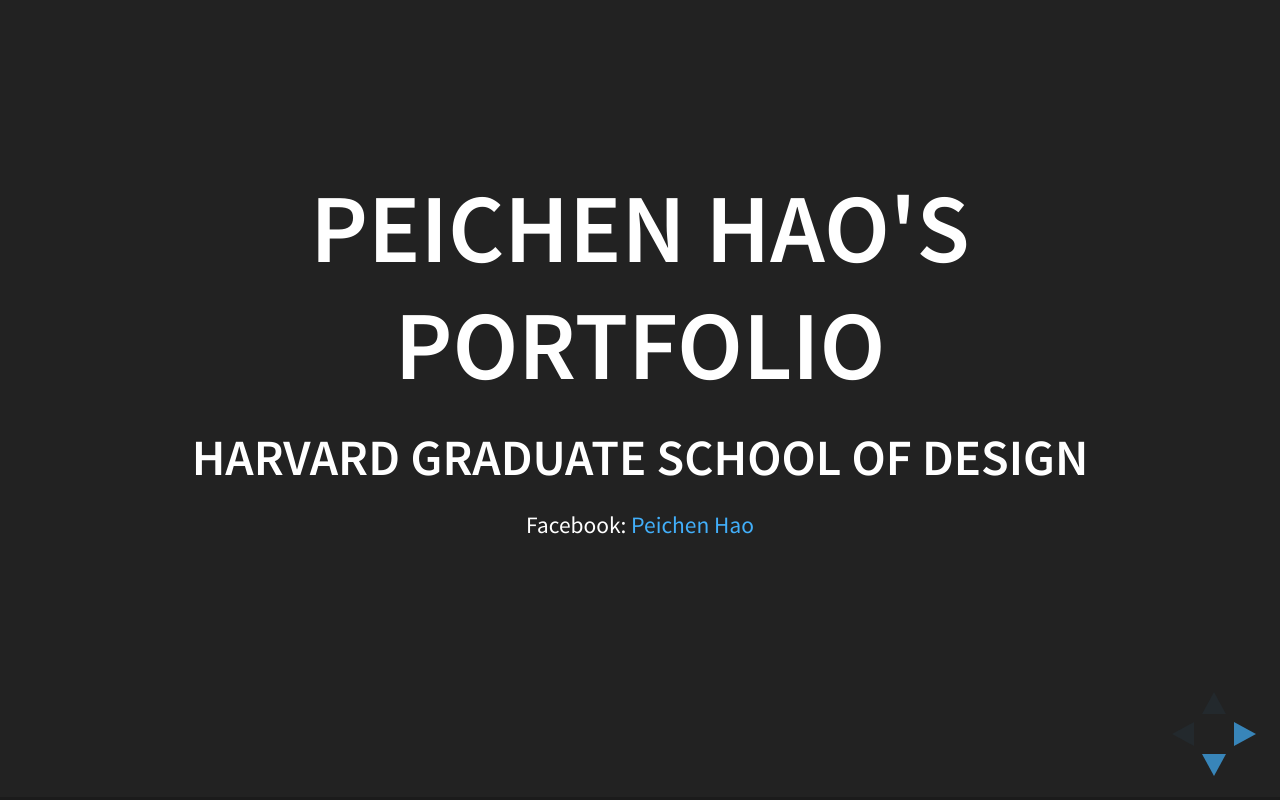
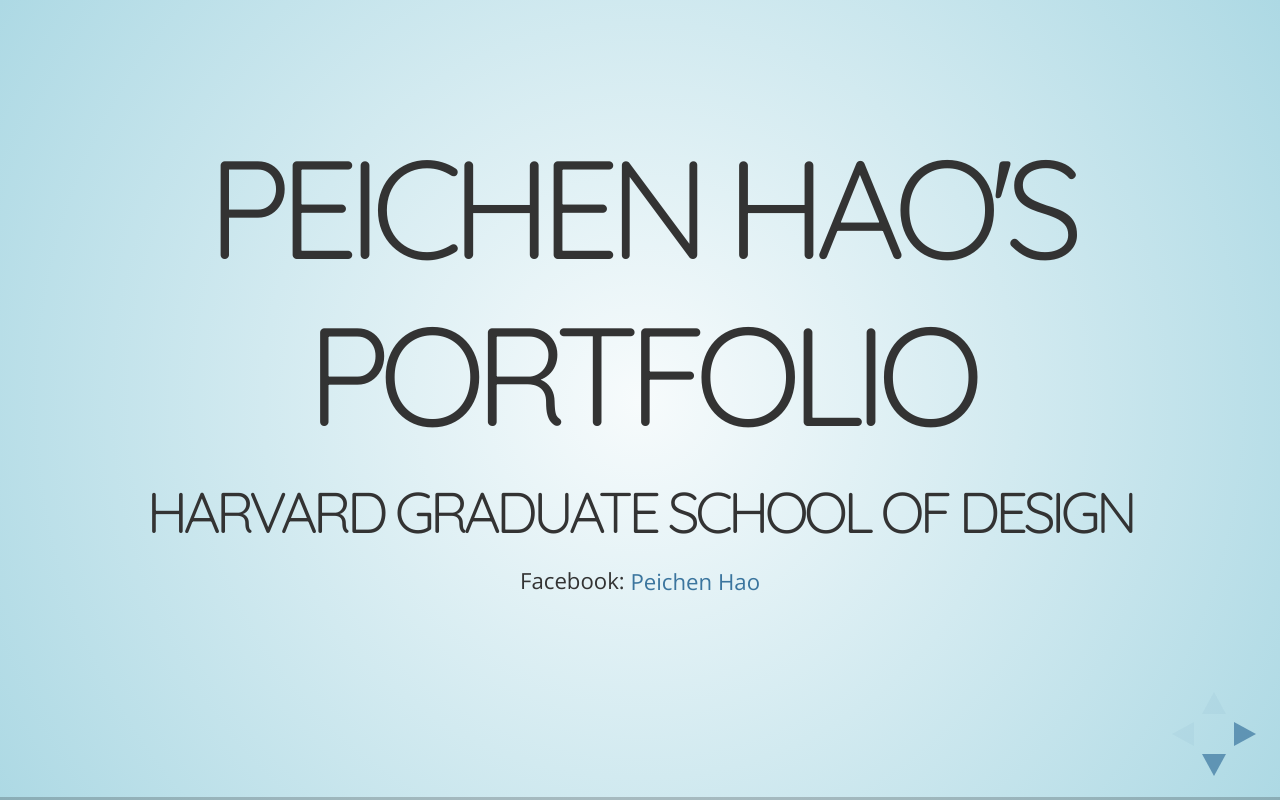
Before and after one commit to sunnylinmy/pchao.github.io, a website: page index.html in a window 1280 px wide. Drawn offline with nearby package versions, Linux system fonts and the light colour scheme.

Commit message:
haha finally..

```diff
--- a/css/reveal.scss
+++ b/css/reveal.scss
@@ -54,7 +54,7 @@
   line-height: 1;
 
   background-color: #fff;
-  color: #000;
+  color: #fff;
 }
 
 ::-moz-selection {
--- a/index.html
+++ b/index.html
@@ -15,7 +15,7 @@
 		<meta name="viewport" content="width=device-width, initial-scale=1.0, maximum-scale=1.0, user-scalable=no, minimal-ui">
 
 		<link rel="stylesheet" href="css/reveal.css">
-		<link rel="stylesheet" href="css/theme/black.css" id="theme">
+		<link rel="stylesheet" href="css/theme/sky.css" id="theme">
 
 		<!-- Code syntax highlighting -->
 		<link rel="stylesheet" href="lib/css/zenburn.css">
```
Also changed, not shown: images/Peichen Hao_Portfolio_web150dpi_medium_页面_09.jpg (added), 2 other files.
